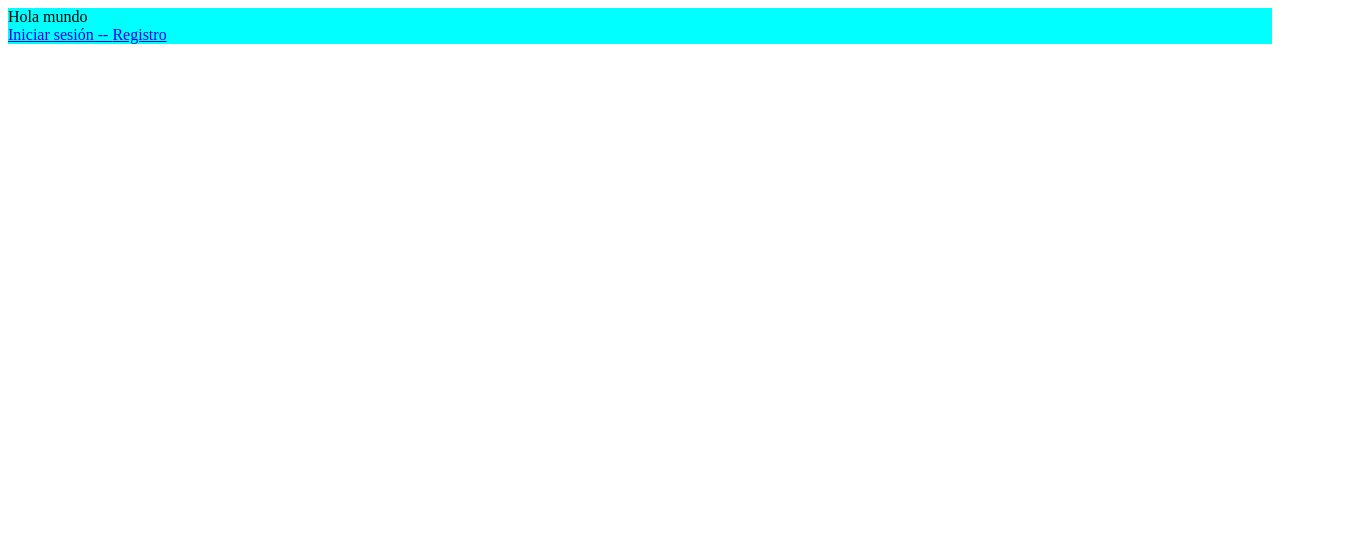
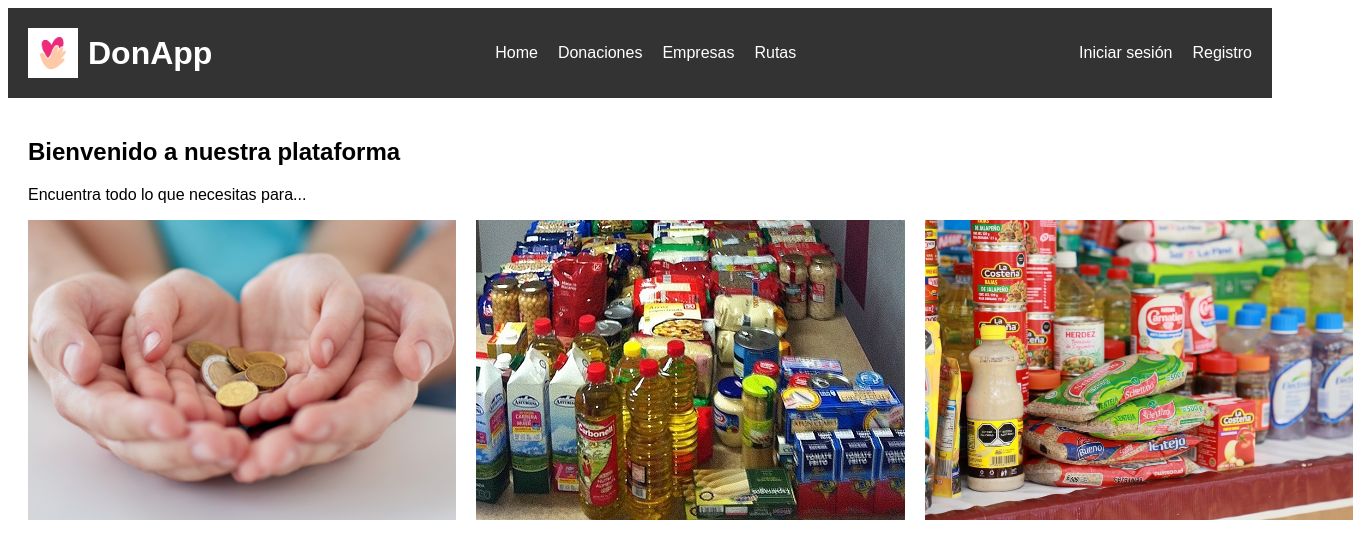
Before and after one commit to DakeloX/ProyectIV, a Next.js app: page / in a window 1280 px wide. Shown: the top 558 px of the page, 1353 px wide, since content can reach past the window. Built offline with nearby package versions, Linux system fonts and the light colour scheme.

Commit message:
vista home mejorada

```diff
--- a/package.json
+++ b/package.json
@@ -15,6 +15,8 @@
     "dotenv": "^16.4.5",
     "mysql2": "^3.9.2",
     "next": "^14.1.4",
+    "next-seo": "^6.5.0",
+    "next-themes": "^0.3.0",
     "react": "^18",
     "react-dom": "^18",
     "react-slick": "^0.30.2",
--- a/src/app/page.js
+++ b/src/app/page.js
@@ -1,14 +1,35 @@
-
 import styles from "./styles/home.module.css";
 
 export default function Home() {
   return (
-    <main  className= {styles.main}>
-      <div>
-        Hola mundo
-      </div>
-      <a href="/login" className={styles.footerLink}>Iniciar sesión --  </a>
-      <a href="/register" className={styles.registerLink}>  Registro</a>
-    </main>
+    <div className={styles.container}>
+      <header className={styles.header}>
+        <div className={styles.logo}>
+          <img src="/img/logo_donap.jpg" alt="Logo" className={styles.logoImage} />
+          <h1 className={styles.logoText}>DonApp</h1>
+        </div>
+        <nav className={styles.navLinks}>
+          <a href="#" className={styles.navLink}>Home</a>
+          <a href="#" className={styles.navLink}>Donaciones</a>
+          <a href="#" className={styles.navLink}>Empresas</a>
+          <a href="#" className={styles.navLink}>Rutas</a>
+        </nav>
+        <div className={styles.authLinks}>
+          <a href="/login" className={styles.loginLink}>Iniciar sesión</a>
+          <a href="/register" className={styles.registerLink}>Registro</a>
+        </div>
+      </header>
+      <main className={styles.main}>
+        <div>
+          <h2>Bienvenido a nuestra plataforma</h2>
+          <p>Encuentra todo lo que necesitas para...</p>
+        </div>
+        <div className={styles.imagesContainer}>
+          <img src="/img/donacion1.jpg" alt="Imagen 1" className={styles.image} />
+          <img src="/img/donacion2.jpg" alt="Imagen 2" className={styles.image} />
+          <img src="/img/donacion3.jpg" alt="Imagen 3" className={styles.image} />
+        </div>
+      </main>
+    </div>
   );
 }
--- a/src/app/styles/home.module.css
+++ b/src/app/styles/home.module.css
@@ -1,13 +1,63 @@
-.main {
-    background-color: aqua;
-    justify-content: center;
-    width: 100%;
-    height: 100%;
-
+.container {
+    font-family: Arial, sans-serif;
 }
 
-.fondo{
-    background-color: chocolate;
-    height: 100%;
-    width: 100%;
+.header {
+    background-color: #333;
+    color: white;
+    padding: 20px;
+    display: flex;
+    align-items: center;
+    justify-content: space-between;
 }
+
+.logo {
+    display: flex;
+    align-items: center;
+}
+
+.logoImage {
+    width: 50px;
+    height: 50px;
+    margin-right: 10px;
+}
+
+.logoText {
+    margin: 0;
+}
+
+.navLinks {
+    display: flex;
+    gap: 20px;
+}
+
+.navLink {
+    color: white;
+    text-decoration: none;
+}
+
+.authLinks {
+    display: flex;
+    gap: 20px;
+}
+
+.loginLink,
+.registerLink {
+    color: white;
+    text-decoration: none;
+}
+
+.main {
+    padding: 20px;
+}
+
+.imagesContainer {
+    display: flex;
+    gap: 20px;
+}
+
+.image {
+    width: 35%;
+    height: 300px;
+    object-fit: cover;
+}
```
Also changed, not shown: public/img/logo_donap.jpg (added), 1 other file (tests, documents, lock files or other folders).
